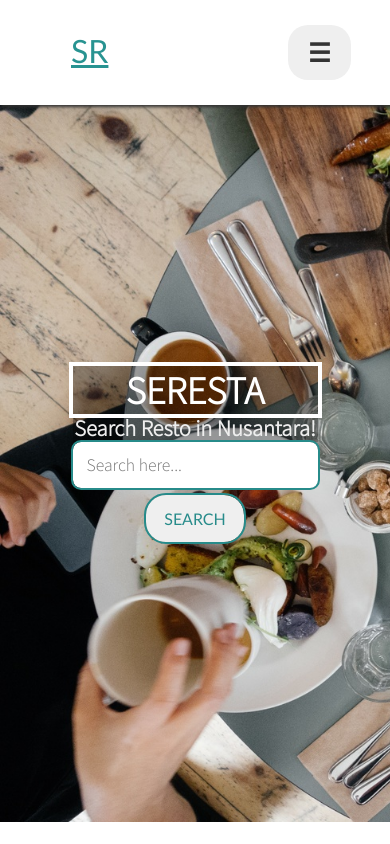
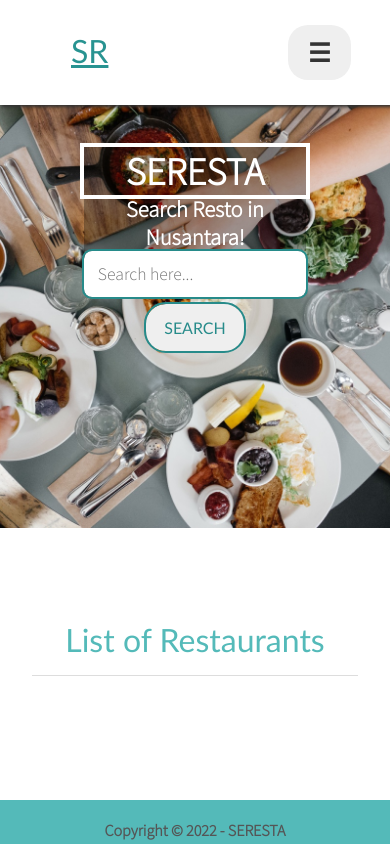
Before and after one commit to rulhuda/restaurant-apps, a website built with webpack: page src/templates/index.html in a window 390 px wide. Shown: the top 844 px of the page. Built offline with nearby package versions, Linux system fonts and the light colour scheme; no server answers; files whose address does not match are found by name; a web font is replaced by a local one; what serviceworker-webpack-plugin would draw is missing.

```diff
--- a/package.json
+++ b/package.json
@@ -4,7 +4,7 @@
   "description": "",
   "main": "index.js",
   "scripts": {
-    "start-dev": "webpack-dev-server --config webpack.dev.js --port 8002",
+    "start-dev": "webpack-dev-server --config webpack.dev.js",
     "build": "webpack --config webpack.prod.js",
     "lint": "eslint ./src",
     "test": "karma start"
@@ -21,6 +21,7 @@
     "eslint": "^8.14.0",
     "eslint-config-airbnb-base": "^15.0.0",
     "eslint-plugin-import": "^2.26.0",
+    "file-loader": "^6.2.0",
     "html-webpack-plugin": "^4.3.0",
     "jasmine-ajax": "^4.0.0",
     "jasmine-core": "^4.1.0",
@@ -38,6 +39,7 @@
     "whatwg-fetch": "^3.6.2"
   },
   "dependencies": {
+    "@fortawesome/fontawesome-free": "^6.1.1",
     "idb": "^7.0.1",
     "regenerator-runtime": "^0.13.9",
     "serviceworker-webpack-plugin": "^1.0.1",
--- a/src/scripts/views/pages/detail.js
+++ b/src/scripts/views/pages/detail.js
@@ -1,3 +1,4 @@
+import swal from 'sweetalert';
 import RestaurantSource from '../../data/restaurant-source';
 import UrlParser from '../../routes/url-parser';
 import { createRestaurantDetailTemplate } from '../templates/template-creator';
@@ -75,6 +76,7 @@
 
       txtName.value = '';
       txtReview.value = '';
+      swal('Success', 'Post your review', 'success');
     });
   },
 };
--- a/src/scripts/views/pages/list-restaurants.js
+++ b/src/scripts/views/pages/list-restaurants.js
@@ -4,8 +4,17 @@
 const ListRestaurants = {
   async render() {
     return `
-    <div class="hero" style="background-image: url('images/heros/hero-image-restaurant.jpg');">
+    <div class="hero">
         <div class="hero__inner">
+            <picture>
+              <source media="(max-width: 1000px)" srcset="./images/heros/hero-image-restaurant.jpg">
+              <source media="(max-width: 800px)" srcset="./images/heros/hero-image-restaurant.jpg">
+              <source media="(max-width: 600px)" srcset="./images/heros/hero-image-restaurant.jpg">
+
+              <img src="./images/heros/hero-image-restaurant.jpg" alt="hero-image"></img>
+            </picture>
+        </div>
+        <div class="hero__text">
           <h1 tabindex="0" class="hero__title" aria-label="this hero title is SERESTA">SERESTA</h1>
           <h2 tabindex="0" class="hero__tagline" aria-label="this hero tagline is Search Resto in Nusantara!">Search Resto in Nusantara!</h2>
           <form id="searchForm">
--- a/src/scripts/views/templates/template-creator.js
+++ b/src/scripts/views/templates/template-creator.js
@@ -73,7 +73,7 @@
 
 const createLikeButtonTemplate = () => `
   <button aria-label="like this restaruant" id="likeButton" class="like">
-    <i class="fa fa-heart-o" aria-hidden="true"></i>
+    <i class="far fa-heart" aria-hidden="true"></i>
   </button>
 `;
 
--- a/src/styles/main.css
+++ b/src/styles/main.css
@@ -40,42 +40,60 @@
     padding: 25px 10%;
     box-shadow: 2px 2px 3px #333;
     top: 0;
-    position: sticky;
+    position: fixed;
     width: 100%;
     background-color: #fff;
     z-index: 100;
   }
 
   .hero{
-    background-color: #fff;
-    min-width: 1000px;
-    min-height: 95vh;
-    /* background-image: url('./images/heros/hero-image-restaurant.jpg'); */
-    background-repeat: no-repeat;
-    background-size: cover;
-    display: flex;
-    align-items: center;
-    text-align: center;
+    width: 100%;
+    height: 400px;
+    margin-top: 88px;
+    overflow: hidden;
+    position: relative;
   }
 
   .hero__inner{
-    margin: 0 auto;
-    max-width: 800px;
+    width: 100%;
+    height: 100%;
+  }
+
+  .hero__inner picture img{
+    width: 100%;
+    height: 100%;
+    object-fit: cover;
+    object-position: center;
+  }
+
+  .hero__text{
+    position: absolute;
+    z-index: 10;
+    top: 0;
+    right: 0;
+    bottom: 0;
+    left: 0;
+    text-align: center;
+    color: #fff;
+    padding: 1.5em;
+    box-sizing: border-box;
   }
 
   .hero__title{
     font-size: 4.5em;
-    color: #fff;
     outline: 4px solid #fff;
     background-color: rgba(0, 0, 0, 0.3);
+    width: 45%;
+    margin: 0 auto;
   }
 
   .hero__tagline {
     font-size: 3.5em;
-    color: #eee;
     outline: 4px #54bab9;
     background-color: rgba(0, 0, 0, 0.3);
     font-weight: bold;
+    width: 45%;
+    margin: 0 auto;
   }
 
   .nav__list {
@@ -337,7 +355,7 @@
     outline: 2px solid #278b8a;
   }
   .search{
-    width: 100%;
+    width: 45%;
   }
   .post{
     width: 80%;
--- a/src/styles/responsive.css
+++ b/src/styles/responsive.css
@@ -2,8 +2,23 @@
     header{
         min-width: 1000px;
     }
-    .hero {
-        min-width: 1000px;
+
+    .hero{
+        height: 559px;
+    }
+
+    .hero__text{
+        margin-top: 50px;
+    }
+}
+
+@media screen and (max-width: 1199px){
+    .hero{
+        height: 520px;
+    }
+
+    .hero__text{
+        margin-top: 50px;
     }
 }
 
@@ -11,8 +26,12 @@
     header{
         min-width: 820px;
     }
-    .hero {
-        min-width: 720px;
+    .hero{
+        height: 480px;
+    }
+
+    .hero__text{
+        margin-top: 50px;
     }
     .hero__title {
         font-size: 4.4em;
@@ -20,6 +39,18 @@
 
     .hero__tagline {
         font-size: 3.4em;
+    }
+
+    .hero__title{
+        width: 50%;
+    }
+
+    .hero__tagline{
+        width: 50%;
+    }
+
+    .search{
+        width: 50%;
     }
 }
 
@@ -42,6 +73,26 @@
 
     header div a {
         display: block;
+    }
+
+    .hero{
+        height: 440px;
+    }
+
+    .hero__text{
+        margin-top: 50px;
+    }
+
+    .hero__title{
+        width: 55%;
+    }
+
+    .hero__tagline{
+        width: 55%;
+    }
+
+    .search{
+        width: 55%;
     }
 
     .nav__list{
@@ -77,11 +128,6 @@
         grid-template-columns: repeat(2, 1fr);
     }
 
-    .hero {
-        min-width: 460px;
-        min-height: 80vh;
-    }
-
     .hero__title {
         font-size: 3.6em;
     }
@@ -96,27 +142,35 @@
         grid-template-columns: 1fr;
         gap:1em;
         width: 100%;
-      }
+    }
+
+    .hero__text{
+        margin-top: 20px;
+    }
 }
 
 @media screen and (max-width: 600px) {
     header{
         min-width: 150px;
     }
-    .hero {
-        min-width: 150px;
+    .hero__text{
+        margin-top: 40px;
     }
-
     .resto__label{
         font-size: 2.6em;
     }
-
-    .hero__title {
+    .hero__title{
         font-size: 3em;
+        width: 60%;
     }
 
-    .hero__tagline {
+    .hero__tagline{
         font-size: 1.8em;
+        width: 60%;
+    }
+
+    .search{
+        width: 60%;
     }
 
     .resto-list {
@@ -127,20 +181,25 @@
     header{
         min-width: 50px;
     }
-    .hero {
-        min-width: 50px;
-        min-height: 85vh;
+    .hero__text{
+        margin-top: 35px;
+    }
+
+    .hero__title{
+        font-size: 2.4em;
+        width: 65%;
+    }
+
+    .hero__tagline{
+        font-size: 1.4em;
+        width: 65%;
+    }
+
+    .search{
+        width: 65%;
     }
 
     .resto__label{
         font-size: 2em;
     }
-
-    .hero__title {
-        font-size: 2.4em;
-    }
-
-    .hero__tagline {
-        font-size: 1.4em;
-    }
 }
--- a/src/templates/index.html
+++ b/src/templates/index.html
@@ -9,7 +9,6 @@
     <link rel="manifest" href="manifest.json">
     <link rel="icon" href="favicon.png">
     <link href="https://fonts.googleapis.com/css2?family=Akshar:wght@300&family=Source+Sans+Pro:wght@300&display=swap" rel="stylesheet">
-    <script src="https://use.fontawesome.com/b070c8f1df.js"></script>
     <title>SERESTA</title>
 </head>
 
--- a/webpack.common.js
+++ b/webpack.common.js
@@ -23,6 +23,16 @@
           },
         ],
       },
+      {
+        test: /\.(png|svg|jpg|gif)$/,
+        use: {
+          loader: 'file-loader',
+          options: {
+            name: '[name].[ext]',
+            outputPath: 'images',
+          },
+        },
+      },
     ],
   },
   plugins: [
```
Also changed, not shown: 1 other file. Lines whose indentation alone changed are shown as unchanged.
